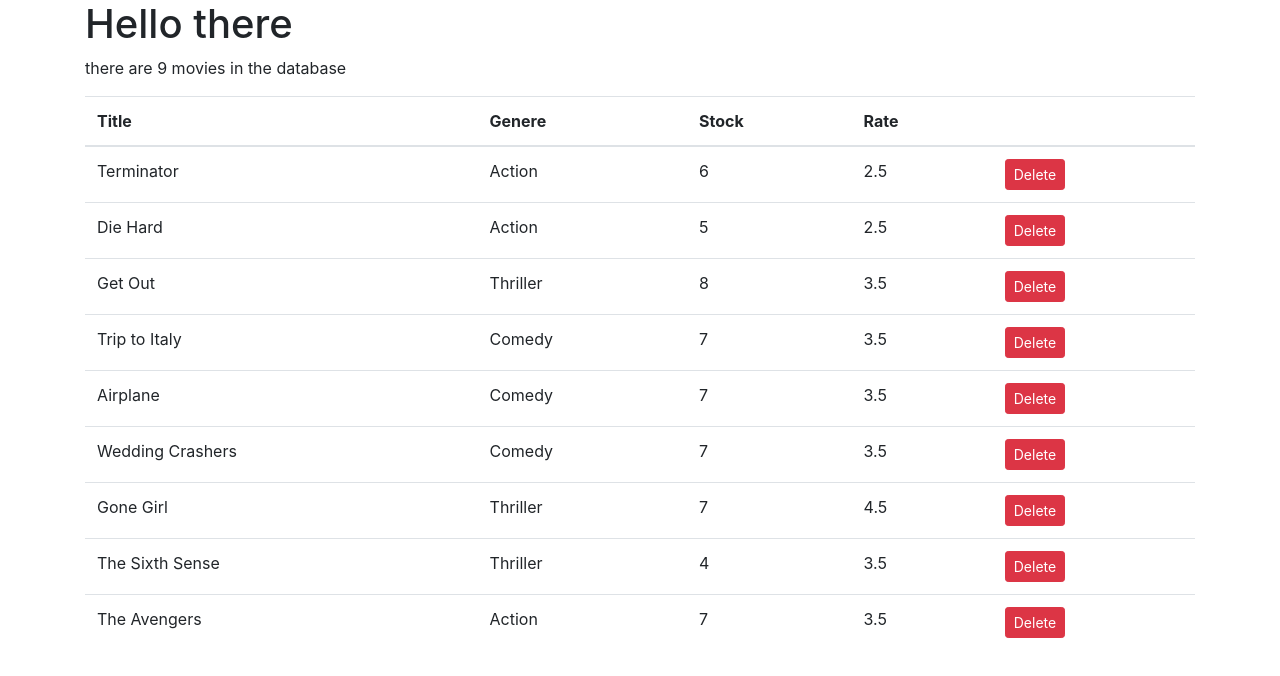
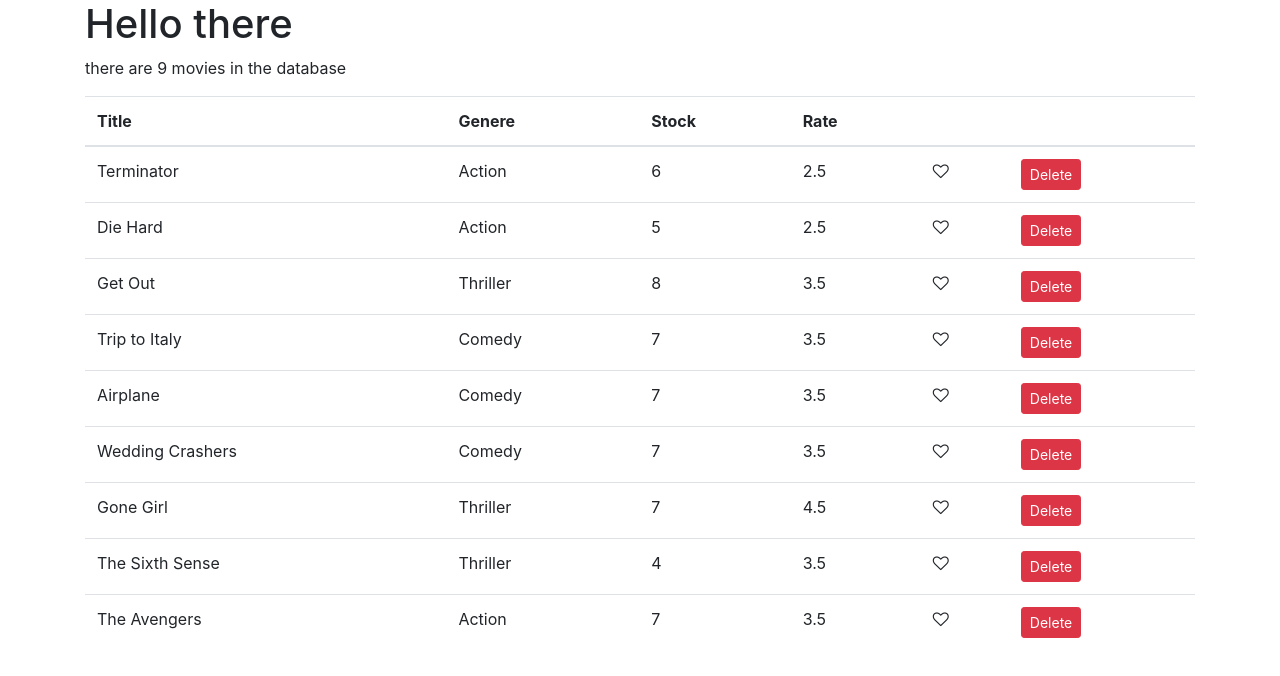
Before and after one commit to rizekj12/vidly-react-practice, a React (Create React App) app: page / in a window 1280 px wide. Shown: the top 676 px of the page. Built offline with nearby package versions, Linux system fonts and the light colour scheme.

Commit message:
added like button

```diff
--- a/src/App.js
+++ b/src/App.js
@@ -1,12 +1,12 @@
 import './App.css';
 import Movies from './Movies'
-import MoviesHooks from './MoviesHooks'
+// import MoviesHooks from './MoviesHooks'
 
 function App() {
   return (
    <main className="container">
      <h1>Hello there</h1>
-     <MoviesHooks />
+     <Movies />
    </main>
   );
 }
--- a/src/Movies.jsx
+++ b/src/Movies.jsx
@@ -1,5 +1,6 @@
 import React, { Component } from 'react';
 import { getMovies } from './services/fakeMovieService'
+import Like from "./common/Like"
 
 class Movies extends Component {
     state = {
@@ -12,6 +13,15 @@
              movies
          })
 
+     }
+
+     handleLike = (movie) => {
+         const movies = [...this.state.movies]
+         const index = movies.indexOf(movie)
+         movies[index] = {...movies[index]}
+         movies[index].liked = !movies[index].liked
+
+         this.setState({ movies })
      }
 
     render() {
@@ -34,6 +44,7 @@
                        <th>Stock</th>
                        <th>Rate</th>
                        <th></th>
+                       <th></th>
                    </tr>
                </thead>
                <tbody>
@@ -43,6 +54,7 @@
                        <td>{movie.genre.name}</td>
                        <td>{movie.numberInStock}</td>
                        <td>{movie.dailyRentalRate}</td>
+                       <td> <Like liked={movie.liked} onClick={() => this.handleLike(movie)}/> </td>
                        <td><button onClick={() => this.handleDelete(movie)} className="btn btn-danger btn-sm">Delete</button></td>
                    </tr>
                    )}
--- /dev/null
+++ b/src/common/Like.jsx
@@ -0,0 +1,19 @@
+import React from "react";
+
+
+const Like = props => {
+    let classes = "fa fa-heart";
+    if (!props.liked) classes += "-o";
+
+    return (
+      <i
+        onClick={props.onClick}
+        style={{ cursor: "pointer" }}
+        className={classes}
+        aria-hidden="true"
+      ></i>
+    );
+}
+
+
+export default Like;
```
Also changed, not shown: 2 other files (tests, documents, lock files or other folders).
